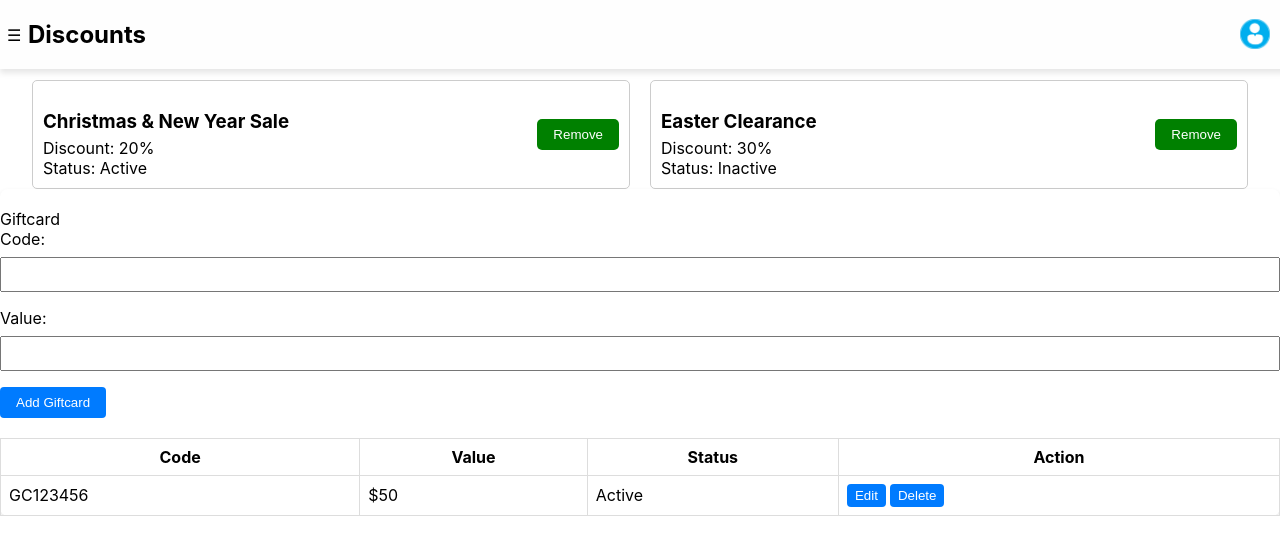
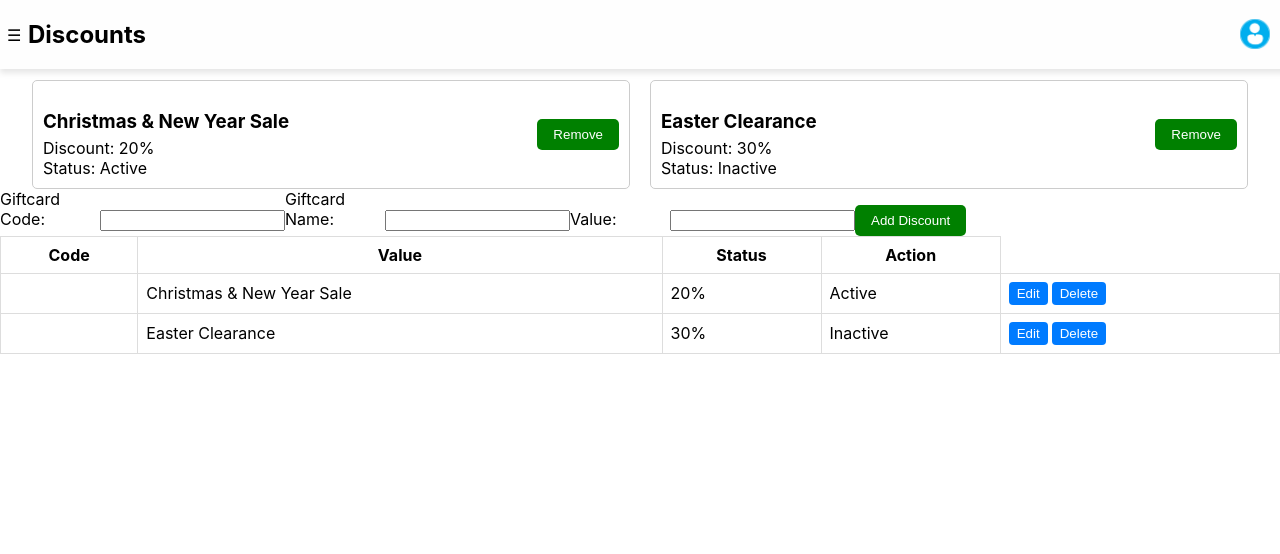
Before and after one commit to Ombito/Admin-dashboard, a React (Create React App) app: page /discounts in a window 1280 px wide. Shown: the top 554 px of the page. Built offline with nearby package versions, Linux system fonts and the light colour scheme; what @react-pdf/renderer would draw is missing.

Commit message:
Fix: discounts

```diff
--- a/src/components/Discounts/discounts.jsx
+++ b/src/components/Discounts/discounts.jsx
@@ -1,10 +1,10 @@
-import React from 'react';
+import React, { useState } from 'react';
 import './discounts.css';
 import user from "../../Assets/user.jpg";
 
 
 const Discounts = () => {
-  const discounts = [
+  const [discounts, setDiscounts] = useState([
     {
       id: 1,
       name: 'Christmas & New Year Sale',
@@ -17,9 +17,36 @@ const Discounts = () => {
       discountPercentage: 30,
       isActive: false
     },
-  ];
+  ]);
+
+  const [newDiscount, setNewDiscount] = useState({
+    name: '',
+    discountPercentage: '',
+  });
+
+  const handleInputChange = (e) => {
+    const { name, value } = e.target;
+    setNewDiscount({ ...newDiscount, [name]: value });
+  };
+
+  const addDiscount = (e) => {
+    e.preventDefault(); // Prevent form submission
+    if (newDiscount.name && newDiscount.discountPercentage) {
+      const newDiscountEntry = {
+        id: discounts.length + 1, // Simple ID assignment
+        name: newDiscount.name,
+        discountPercentage: parseFloat(newDiscount.discountPercentage),
+        isActive: true // Default to active
+      };
+      setDiscounts([...discounts, newDiscountEntry]);
+      setNewDiscount({ name: '', discountPercentage: '' }); // Reset form fields
+    } else {
+      alert("Please fill in all fields.");
+    }
+  };
 
   const removeDiscount = (id) => {
+    setDiscounts(discounts.filter(discount => discount.id !== id));
     console.log(`Remove discount with ID: ${id}`);
   };
 
@@ -48,14 +75,23 @@ const Discounts = () => {
             </div>
           ))}
         </div>
-        <div className="giftcards-container">
-          <div className="giftcards-content">
-            <form className="giftcard-form">
-              <label htmlFor="giftcard-code">Giftcard Code:</label>
-              <input type="text" id="giftcard-code" name="giftcard-code" />
-              <label htmlFor="giftcard-value">Value:</label>
-              <input type="number" id="giftcard-value" name="giftcard-value" />
-              <button type="submit">Add Giftcard</button>
+        <div className="discounts-container">
+          <div className="discounts-content">
+            <form className="discount-form">
+              <label htmlFor="discount-code">Giftcard Code:</label>
+              <input type="text" id="discount-code" name="code"value={newDiscount.code} onChange={handleInputChange} required />
+              <label htmlFor="discount-name">Giftcard Name:</label>
+              <input
+                type="text"
+                id="discount-name"
+                name="name"
+                value={newDiscount.name}
+                onChange={handleInputChange}
+                required
+              />
+              <label htmlFor="discount-value">Value:</label>
+              <input type="number" id="discount-value" name="discount-value" value={newDiscount.discountPercentage} onChange={handleInputChange} required/>
+              <button type="submit">Add Discount</button>
             </form>
 
             <table className="giftcard-table">
@@ -68,15 +104,18 @@ const Discounts = () => {
                 </tr>
               </thead>
               <tbody>
-                <tr>
-                  <td>GC123456</td>
-                  <td>$50</td>
-                  <td>Active</td>
-                  <td>
-                    <button>Edit</button>
-                    <button>Delete</button>
-                  </td>
-                </tr>
+                {discounts.map((discount) => (
+                  <tr key={discount.id}>
+                    <td>{discount.code}</td>
+                    <td>{discount.name}</td>
+                    <td>{discount.discountPercentage}%</td>
+                    <td>{discount.isActive ? 'Active' : 'Inactive'}</td>
+                    <td>
+                      <button>Edit</button>
+                      <button onClick={() => removeDiscount(discount.id)}>Delete</button>
+                    </td>
+                  </tr>
+                ))}
               </tbody>
             </table>
           </div>
```
